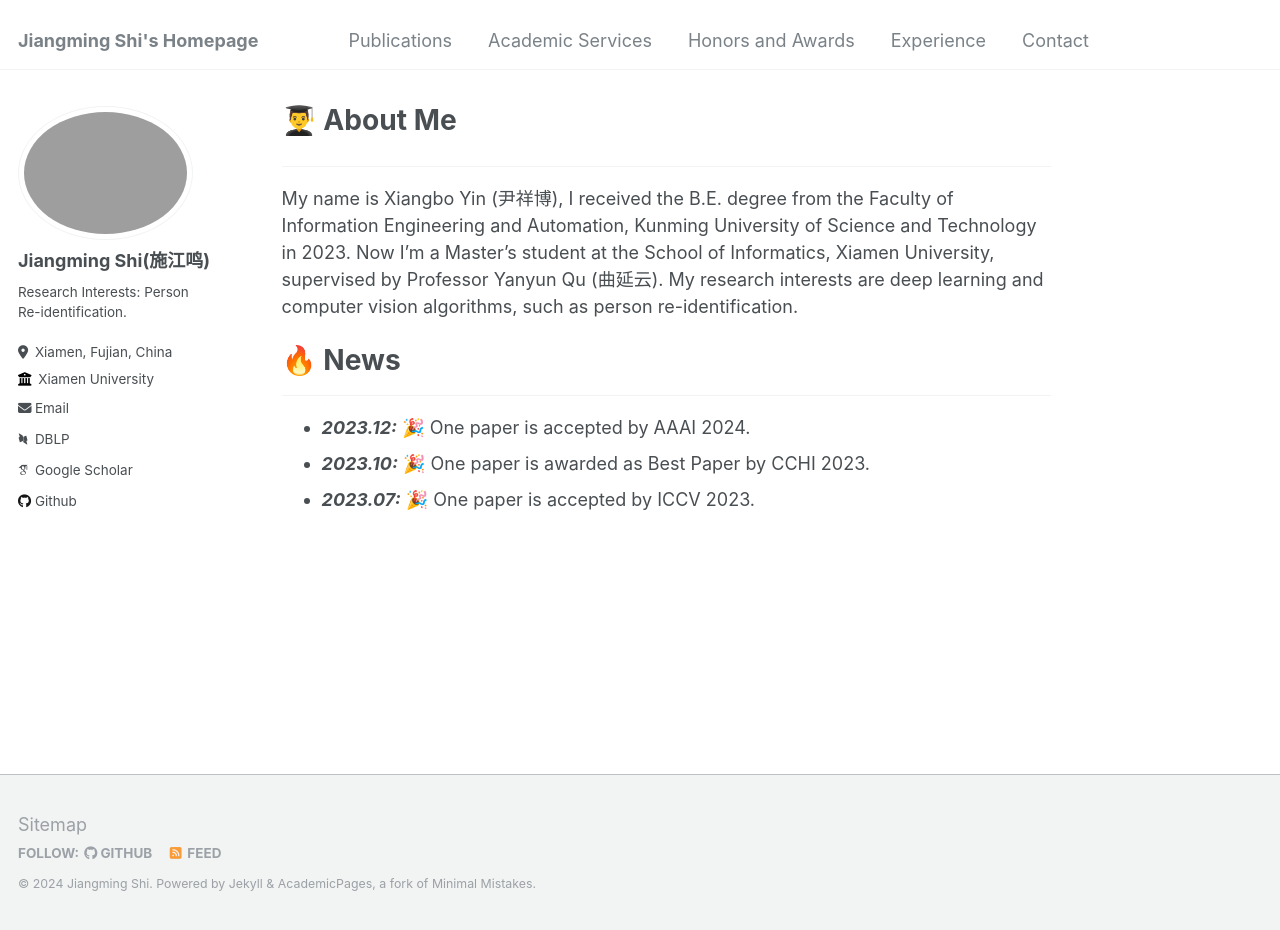
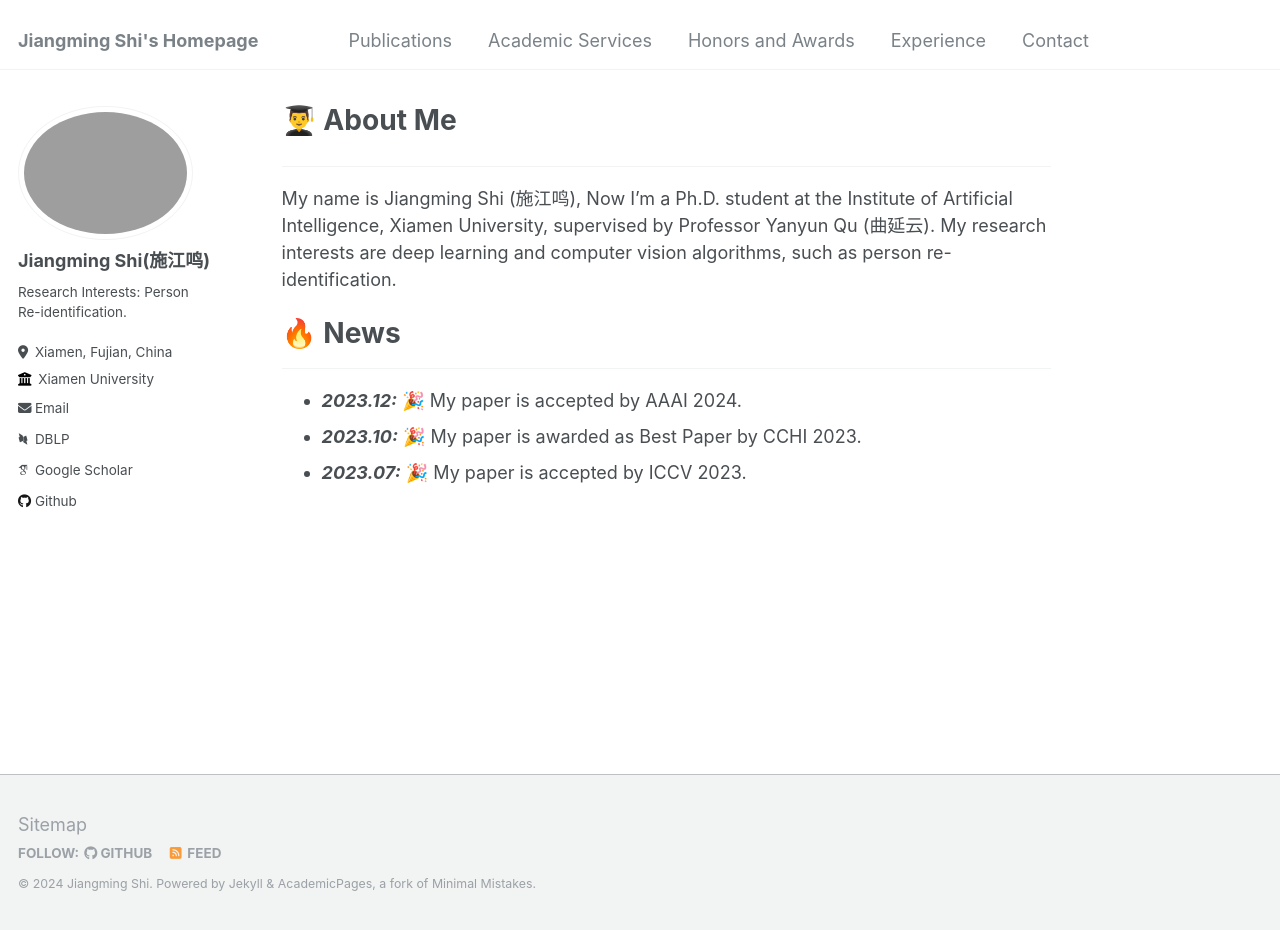
Before and after one commit to shijiangming1/shijiangming1.github.io, a Jekyll site: the page built from _pages/about.md, in a window 1280 px wide and 930 px high. Built offline with Jekyll 4.4.1, drawn with Linux system fonts in a browser that asks for light colours; some web fonts are replaced.

Commit message:
Update about.md

```diff
--- a/_pages/about.md
+++ b/_pages/about.md
@@ -7,8 +7,7 @@ redirect_from:
   - /about.html
 ---
 <hr>
-My name is Xiangbo Yin (尹祥博), I received the B.E. degree from the Faculty of Information Engineering and Automation, Kunming University of Science and Technology in 2023. Now I'm a Master's student at the School of Informatics, Xiamen University, supervised by Professor Yanyun Qu (曲延云). My research interests are deep learning and computer vision algorithms, such as person re-identification.
-
+My name is Jiangming Shi (施江鸣), Now I'm a Ph.D. student at the Institute of Artificial Intelligence, Xiamen University, supervised by Professor Yanyun Qu (曲延云). My research interests are deep learning and computer vision algorithms, such as person re-identification.
 <!-- My research interest includes neural machine translation and computer vision. I have published more than 100 papers at the top international AI conferences with total <a href='https://scholar.google.com/citations?user=DhtAFkwAAAAJ'>google scholar citations <strong><span id='total_cit'>260000+</span></strong></a> (You can also use google scholar badge <a href='https://scholar.google.com/citations?user=DhtAFkwAAAAJ'><img src="https://img.shields.io/endpoint?url={{ url | url_encode }}&logo=Google%20Scholar&labelColor=f6f6f6&color=9cf&style=flat&label=citations"></a>). -->
 
 
@@ -17,12 +16,12 @@ My name is Xiangbo Yin (尹祥博), I received the B.E. degree from the Faculty
 <hr>
 <ul>
   <li>
-    <strong><i>2023.12:</i></strong> 🎉 One paper is accepted by AAAI 2024.
+    <strong><i>2023.12:</i></strong> 🎉 My paper is accepted by AAAI 2024.
   </li>
     <li>
-    <strong><i>2023.10:</i></strong> 🎉 One paper is awarded as Best Paper by CCHI 2023.
+    <strong><i>2023.10:</i></strong> 🎉 My paper is awarded as Best Paper by CCHI 2023.
   </li>
   <li>
-    <strong><i>2023.07:</i></strong> 🎉 One paper is accepted by ICCV 2023.
+    <strong><i>2023.07:</i></strong> 🎉 My paper is accepted by ICCV 2023.
   </li>
 </ul>
```
